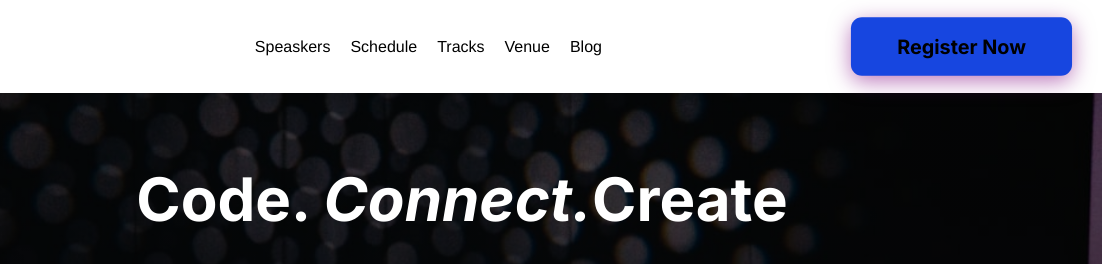
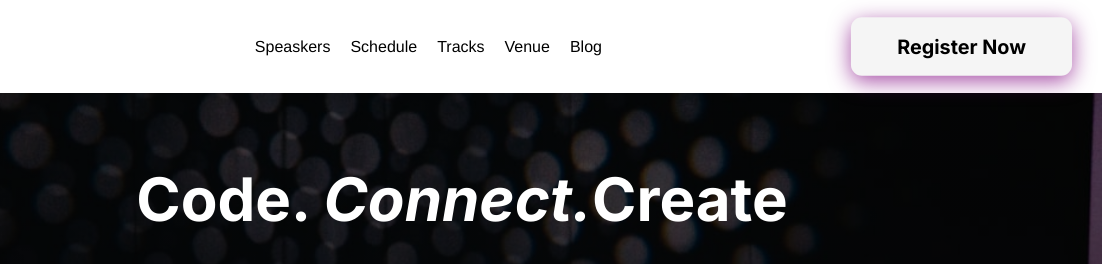
Before and after one commit to Atik-Hasan-55/Assignment-1st-, a plain HTML site: page index.html in a window 1280 px wide. In both pictures the pointer is over the button 1140 px from the left and 46 px from the top of the page. Shown: the top 264 px of the page, 178-1280 px from the left. Drawn offline with nearby package versions, Linux system fonts and the light colour scheme.

Commit message:
footer section

```diff
--- a/style.css
+++ b/style.css
@@ -12,21 +12,21 @@
 .btn{
     padding: 15px 30px;
     background-color: blue;
-    color: wheat;
+    color: white;
     font-weight: bold;
     border-radius: 10px;
     border: none;
     transition: all 1s;
 }
 .btn:hover{
-    background-color: rgb(0, 0, 255);
+    background-color:whitesmoke;
     color: black;
     border-radius: 10px;
     border: none;
     font-weight: bold;
     transition: all 1s;
     transform: scale(1.1);
-    box-shadow: 0px 5px 19px rgba(128, 0, 128, 0.526);
+    box-shadow: 0px 5px 19px rgba(128, 0, 128, 0.691);
 }
 
 .btn-white{
@@ -261,7 +261,7 @@ nav{
 }
 
 .btn:hover{
-    background:#1746e0;
+    /* background:#1746e0; */
 }
 
 /* footer section */
```
